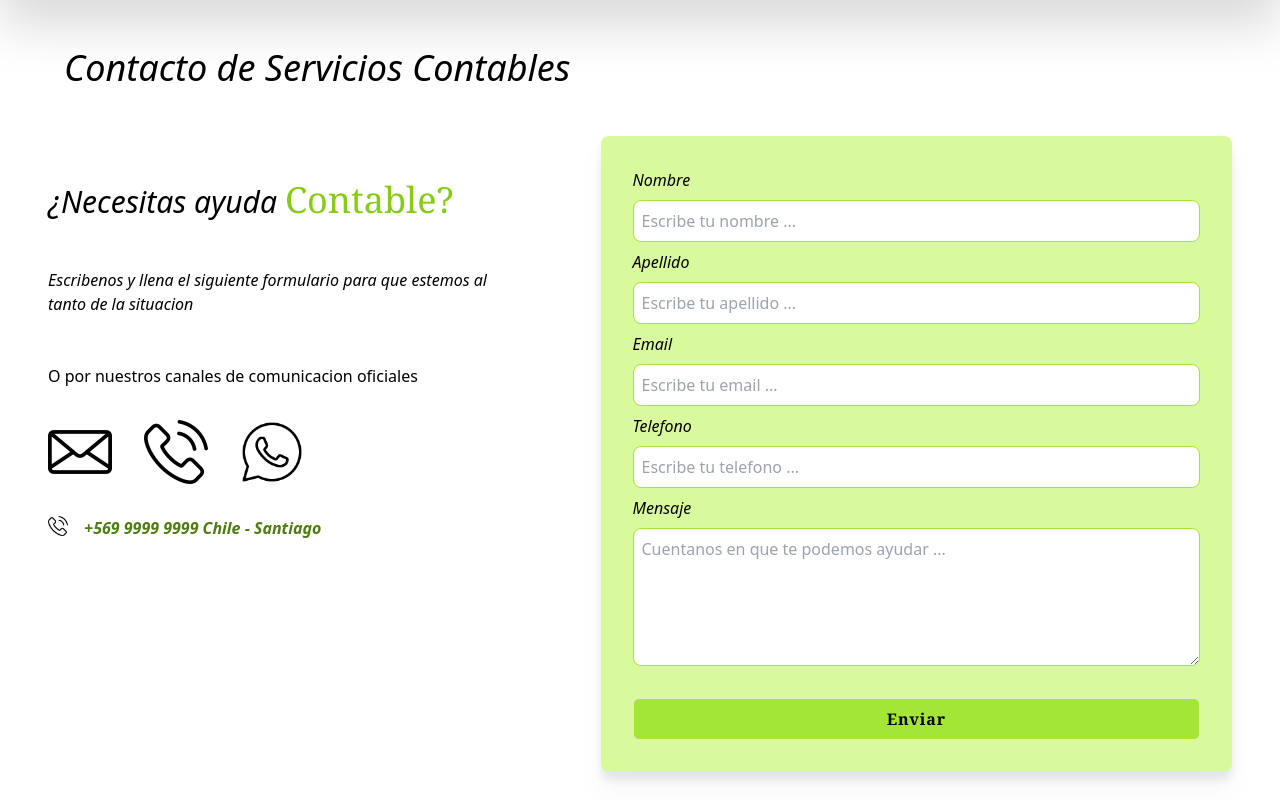
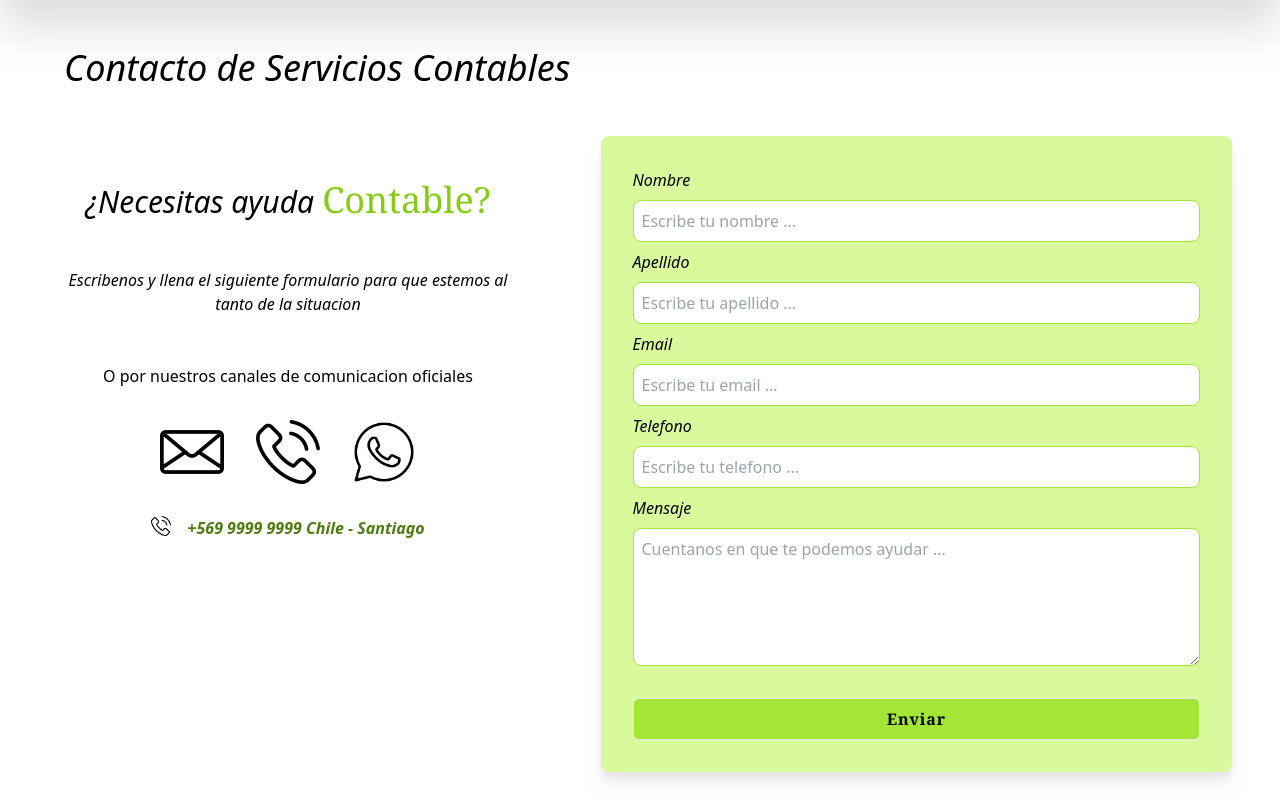
Before and after one commit to devcloudengineering/Contable, a React (Vite) app: page /contacto in a window 1280 px wide. Shown: the part 800-1600 px from the top of the page. Built offline with nearby package versions, Linux system fonts and the light colour scheme.

Commit message:
Se identa el aside respecto a su punto Y

```diff
--- a/src/components/ContactoCentralizado/AsideDespliegue.jsx
+++ b/src/components/ContactoCentralizado/AsideDespliegue.jsx
@@ -4,7 +4,7 @@ import whatsapp_cotacto from "../../assets/icons/footer/whatsapp_cotacto.png";
 
 const AsideDespliegue = () => {
   return (
-    <div className="col-start-1 w-[30rem]">
+    <div className="col-start-1 w-[30rem] text-center">
       <p className="text-3xl text-start italic my-12 inline-block">
         ¿Necesitas ayuda
       </p>
@@ -17,7 +17,7 @@ const AsideDespliegue = () => {
       </p>
       <p className="mt-12">O por nuestros canales de comunicacion oficiales</p>
       <div>
-        <div className="flex gap-8 object-cover object-center h-16  mt-8">
+        <div className="flex gap-8 object-cover object-center h-16  mt-8 justify-center">
           <img
             src={mensaje}
             alt="Correo corporativo"
@@ -34,7 +34,7 @@ const AsideDespliegue = () => {
             className="cursor-pointer transition-all hover:scale-125 "
           />
         </div>
-        <div className="flex gap-4 object-cover object-center h-5  mt-8">
+        <div className="flex gap-4 object-cover object-center h-5  mt-8 justify-center">
           <img src={llamada} alt="Telefono de contacto" />
           <p className="italic text-lime-700 font-semibold cursor-pointer transition-all hover:text-lime-500 hover:scale-110">
             +569 9999 9999 Chile - Santiago
```
